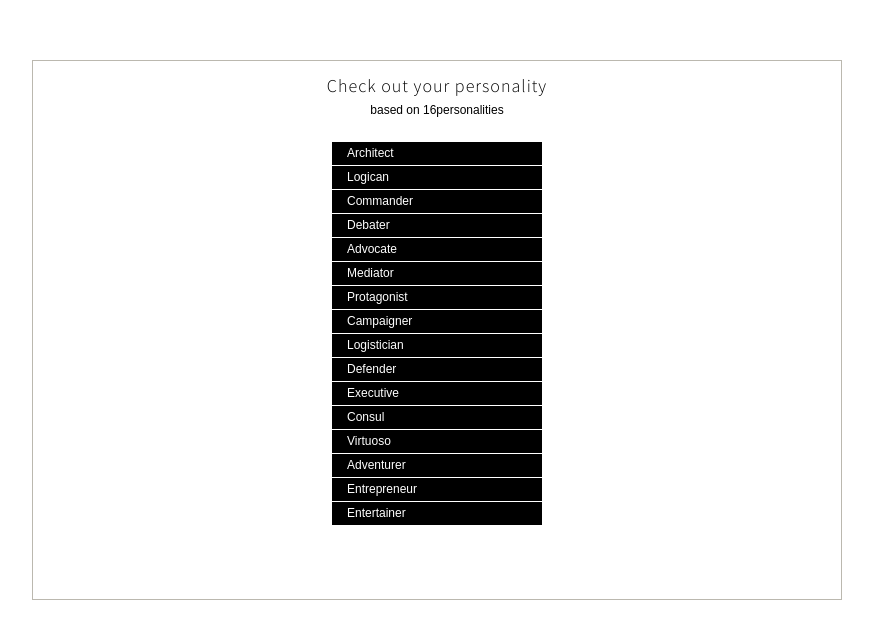
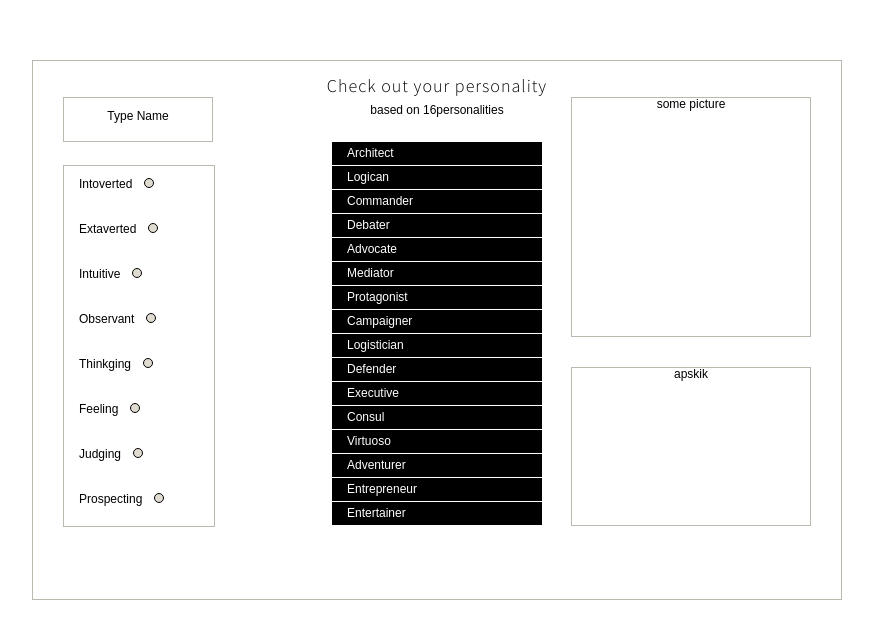
Before and after one commit to klkzl/16-personalities-graph, a React app: page / in a window 1280 px wide. Shown: the top 638 px of the page, without its empty margins (203-1076 px from the left). Built offline with nearby package versions, Linux system fonts and the light colour scheme.

Commit message:
basic layout

```diff
--- /dev/null
+++ b/public/src/components/Description.js
@@ -0,0 +1,18 @@
+import React from 'react';
+import styled from 'styled-components';
+
+const Container = styled.div`
+  border: 1px solid ${props => props.theme.darkGrey};
+  box-sizing: border-box;
+  height: ${props => props.theme.module * 5.3}px;
+  position: absolute;
+  right: ${props => props.theme.module}px;
+  top: ${props => props.theme.module * 10.2}px;
+  width: ${props => props.theme.module * 8}px;
+`;
+
+const Description = () => (
+  <Container>apskik</Container>
+);
+
+export default Description;
--- /dev/null
+++ b/public/src/components/FeaturesColumn.js
@@ -0,0 +1,44 @@
+import React from 'react';
+import styled from 'styled-components';
+
+const Container = styled.div`
+  border: 1px solid ${props => props.theme.darkGrey};
+  box-sizing: border-box;
+  left: ${props => props.theme.module}px;
+  position: absolute;
+  top: ${props => props.theme.module * 3.45}px;
+`;
+
+const Position = styled.div`
+  box-sizing: border-box;
+  font-weight: 400;
+  height: ${props => props.theme.module * 1.5}px;
+  padding: ${props => props.theme.sSize}px;
+  padding-left: ${props => props.theme.module * .5}px;
+  text-align: left;
+  width: ${props => props.theme.module * 5}px;
+`;
+
+const Circle = styled.div`
+  background-color: ${props => props.theme.lightGrey};
+  border: 1px solid black;
+  border-radius: ${props => props.theme.module / 6}px;
+  box-sizing: border-box;
+  display: inline-block;
+  height: ${props => props.theme.module / 3}px;
+  margin-left:  ${props => props.theme.sSize}px;
+  width: ${props => props.theme.module / 3}px;
+`;
+
+const FeaturesColumn = ({ features }) => (
+  <Container>
+    {features.map(item => (
+      <Position key={item}>
+        {item}
+        <Circle></Circle>
+      </Position>
+    ))}
+  </Container>
+);
+
+export default FeaturesColumn;
--- /dev/null
+++ b/public/src/components/Graph.js
@@ -0,0 +1,20 @@
+import React from 'react';
+import styled from 'styled-components';
+
+const Container = styled.div`
+  box-sizing: border-box;
+  border: 1px solid ${props => props.theme.darkGrey};
+  height: ${props => props.theme.module * 8}px;
+  position: absolute;
+  right: ${props => props.theme.module}px;
+  top: ${props => props.theme.module * 1.2}px;
+  width: ${props => props.theme.module * 8}px;
+`;
+
+const Graph = () => (
+  <Container>
+    some picture
+  </Container>
+);
+
+export default Graph;
--- /dev/null
+++ b/public/src/components/Header.js
@@ -0,0 +1,28 @@
+import React from 'react';
+import styled from 'styled-components';
+
+const Title = styled.h4`
+  font-family: ${props => props.theme.mainFont};
+  font-size: ${props => props.theme.sSize * 1.5}px;
+  font-weight: 300;
+  letter-spacing: 1px;
+  margin: ${props => props.theme.module * .5}px 0 0;
+`;
+
+const Subtitle = styled.p`
+  cursor: pointer;
+  margin: ${props => props.theme.module / 4}px 0 ${props => props.theme.module * .8}px;
+
+  &:hover {
+    color: ${props => props.theme.mediumBlue};
+  }
+`;
+
+const Header = ({ title, subtitle }) => (
+  <div>
+    <Title>{title}</Title>
+    <Subtitle>{subtitle}</Subtitle>
+  </div>
+);
+
+export default Header;
--- a/public/src/components/Main.js
+++ /dev/null
@@ -1,63 +0,0 @@
-import React from 'react';
-import styled from 'styled-components';
-
-const Container = styled.div`
-  border: 1px solid ${props => props.theme.darkGrey};
-  box-sizing: border-box;
-  font-family: Arial;
-  font-size: ${props => props.theme.sSize}px;
-  font-weight: 300;
-  height: ${props => props.theme.module * 18}px;
-  margin: ${props => props.theme.module * 2}px auto 0;
-  width: ${props => props.theme.module * 27}px;
-  text-align: center;
-`;
-
-const Position = styled.div`
-  background-color: black;
-  border-bottom: 1px solid white;
-  box-sizing: border-box;
-  color: white;
-  height: ${props => props.theme.module * .8}px;
-  padding: 5px;
-  padding-left: ${props => props.theme.module * .5}px;
-  margin: 0 auto;
-  text-align: left;
-  width: ${props => props.theme.module * 7}px;
-
-  &:hover {
-    background-color: ${props => props.theme.mediumBlue};
-    cursor: pointer;
-  }
-`;
-
-const Title = styled.h4`
-  font-family: ${props => props.theme.mainFont};
-  font-weight: 300;
-  font-size: ${props => props.theme.sSize * 1.5}px;
-  letter-spacing: 1px;
-  margin: ${props => props.theme.module * .5}px 0 0;
-`;
-
-const Subtitle = styled.p`
-  cursor: pointer;
-  margin: ${props => props.theme.module / 4}px 0 ${props => props.theme.module * .8}px;
-
-  &:hover {
-    color: ${props => props.theme.mediumBlue};
-  }
-`;
-
-const Main =({ title, subtitle, types}) => (
-  <Container>
-    <Title>{title}</Title>
-    <Subtitle>{subtitle}</Subtitle>
-    { types.map(item  => (
-      <Position key={item.shortcut}>
-        {item.name}
-      </Position>
-    ))}
-  </Container>
-);
-
-export default Main;
--- /dev/null
+++ b/public/src/components/MainColumn.js
@@ -0,0 +1,32 @@
+import React from 'react';
+import styled from 'styled-components';
+
+const Position = styled.div`
+  background-color: black;
+  border-bottom: 1px solid white;
+  box-sizing: border-box;
+  color: white;
+  height: ${props => props.theme.module * .8}px;
+  margin: 0 auto;
+  padding: 5px;
+  padding-left: ${props => props.theme.module * .5}px;
+  text-align: left;
+  width: ${props => props.theme.module * 7}px;
+
+  &:hover {
+    background-color: ${props => props.theme.mediumBlue};
+    cursor: pointer;
+  }
+`;
+
+const MainColumn =({ types}) => (
+  <div>
+    { types.map(item  => (
+      <Position key={item.shortcut}>
+        {item.name}
+      </Position>
+    ))}
+  </div>
+);
+
+export default MainColumn;
--- a/public/src/components/PersApp.js
+++ b/public/src/components/PersApp.js
@@ -1,19 +1,48 @@
 import React from 'react';
+import styled from 'styled-components';
 
-import Main from './Main';
+import Description from './Description';
+import FeaturesColumn from './FeaturesColumn';
+import Graph from './Graph';
+import Header from './Header';
+import MainColumn from './MainColumn';
+import TypeTitle from './TypeTitle';
+
 import types from '../constants/types';
 import { TITLE, SUBTITLE } from '../constants/';
+import features from '../constants/features';
 
 import theme from '../styles/base/Theme';
 import { ThemeProvider } from 'styled-components';
 
+const Container = styled.div`
+  border: 1px solid ${props => props.theme.darkGrey};
+  box-sizing: border-box;
+  font-family: Arial;
+  font-size: ${props => props.theme.sSize}px;
+  font-weight: 300;
+  height: ${props => props.theme.module * 18}px;
+  margin: ${props => props.theme.module * 2}px auto 0;
+  position: relative;
+  width: ${props => props.theme.module * 27}px;
+  text-align: center;
+`;
+
 const PersApp = () => (
   <ThemeProvider theme={theme}>
-    <Main
-      title={TITLE}
-      subtitle={SUBTITLE}
-      types={types}
-    />
+    <Container>
+      <Header
+        title={TITLE}
+        subtitle={SUBTITLE}
+      />
+      <TypeTitle />
+      <FeaturesColumn features={features} />
+      <MainColumn
+        types={types}
+      />
+      <Graph />
+      <Description />
+    </Container>
   </ThemeProvider>
 );
 
--- /dev/null
+++ b/public/src/components/TypeTitle.js
@@ -0,0 +1,19 @@
+import React from 'react';
+import styled from 'styled-components';
+
+const Name = styled.div`
+  border: 1px solid ${props => props.theme.darkGrey};
+  box-sizing: border-box;
+  height: ${props => props.theme.module * 1.5}px;
+  left: ${props => props.theme.module}px;
+  padding: ${props => props.theme.sSize}px;
+  position: absolute;
+  top: ${props => props.theme.module * 1.2}px;
+  width: ${props => props.theme.module * 5}px;
+`;
+
+const TypeTitle = () => (
+  <Name>Type Name</Name>
+);
+
+export default TypeTitle;
--- /dev/null
+++ b/public/src/constants/features.js
@@ -0,0 +1,3 @@
+const features = ['Intoverted', 'Extaverted', 'Intuitive', 'Observant', 'Thinkging', ' Feeling', 'Judging', 'Prospecting'];
+
+export default features;
```
